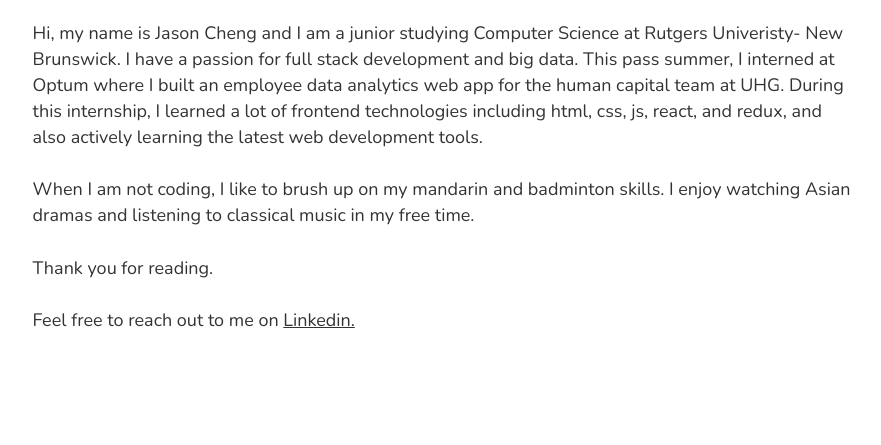
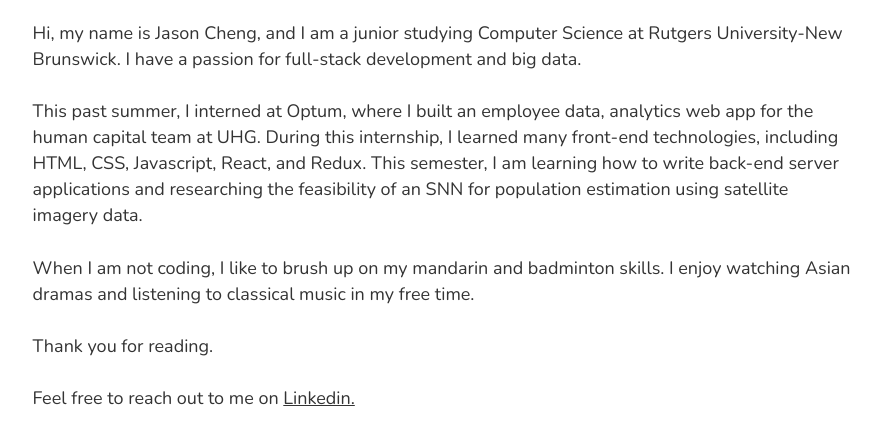
Before and after one commit to JasonCheng1/personal-website, a Gatsby site: page /about in a window 1280 px wide. Shown: the part 139-584 px from the top of the page, without its empty margins (197-1078 px from the left). Built offline with nearby package versions, Linux system fonts and the light colour scheme; Gatsby itself is replaced by a stand-in of ours; a small style sheet from the web is missing.

Commit message:
updated about me section

```diff
--- a/src/pages/about.js
+++ b/src/pages/about.js
@@ -1,27 +1,24 @@
 import React from "react"
 import Layout from "../components/layout"
 import SEO from "../components/seo"
-import styled from "@emotion/styled"
 
-// const Container = styled.div`
-//   margin: 0 auto;
-//   max-width: 860px;
-//   padding: 0 1.0875rem 1rem;
-//   padding-top: 0;
-// `
 const PageName = () => (
   <Layout>
     <SEO title="About" keywords={[`gatsby`, `application`, `react`]} />
 
     <h1>About Me</h1>
     <p>
-      Hi, my name is Jason Cheng and I am a junior studying Computer Science at
-      Rutgers Univeristy- New Brunswick. I have a passion for full stack
-      development and big data. This pass summer, I interned at Optum where I
-      built an employee data analytics web app for the human capital team at
-      UHG. During this internship, I learned a lot of frontend technologies
-      including html, css, js, react, and redux, and also actively learning the
-      latest web development tools.
+      Hi, my name is Jason Cheng, and I am a junior studying Computer Science at
+      Rutgers University-New Brunswick. I have a passion for full-stack
+      development and big data.
+    </p>
+    <p>
+      This past summer, I interned at Optum, where I built an employee data,
+      analytics web app for the human capital team at UHG. During this
+      internship, I learned many front-end technologies, including HTML, CSS,
+      Javascript, React, and Redux. This semester, I am learning how to write
+      back-end server applications and researching the feasibility of an SNN for
+      population estimation using satellite imagery data.
     </p>
     <p>
       When I am not coding, I like to brush up on my mandarin and badminton
```
